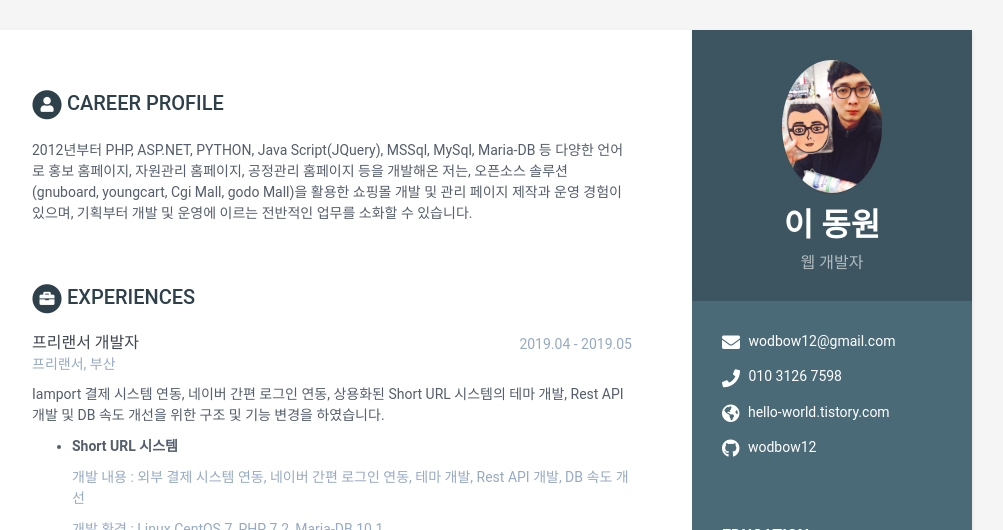
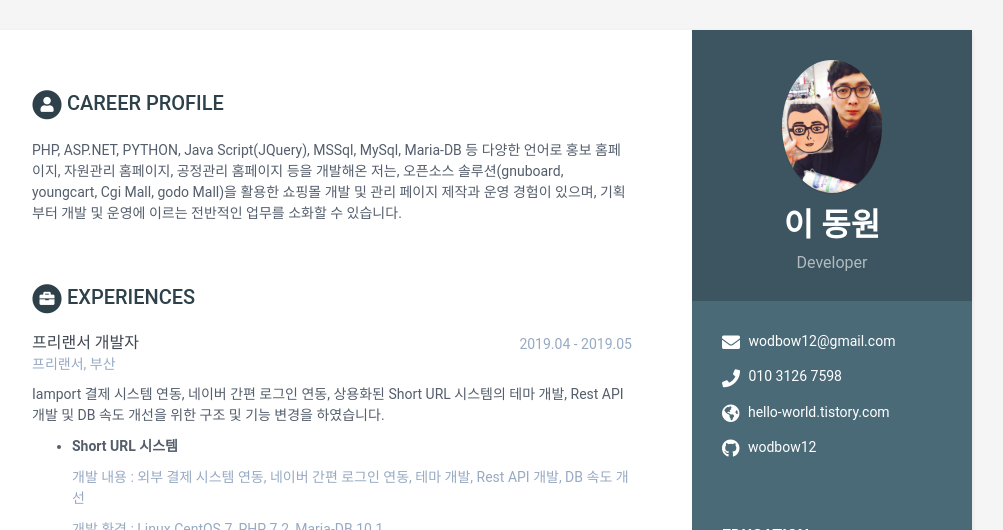
Before and after one commit to wodbow12/wodbow12.github.io, a Jekyll site: the page built from index.html, in a window 1280 px wide and 900 px high, cut to the strip 0-530 px from the top of the window. Shown: the whole strip, without its empty margins (168-1171 px from the left). Built offline with Jekyll 4.4.1, drawn with Linux system fonts in a browser that asks for light colours.

Commit message:
Update data.yml

```diff
--- a/_data/data.yml
+++ b/_data/data.yml
@@ -8,7 +8,7 @@ sidebar:
 
     # Profile information
     name: 이 동원
-    tagline: 웹 개발자
+    tagline: Developer
     avatar: dwlee2.png #place a 100x100 picture inside /assets/images/ folder and provide the name of the file below
 
     # Sidebar links
@@ -37,7 +37,7 @@ sidebar:
 career-profile:
     title: Career Profile
     summary: |
-      2012년부터 PHP, ASP.NET, PYTHON, Java Script(JQuery), MSSql, MySql, Maria-DB 등 다양한 언어로 홍보 홈페이지, 자원관리 홈페이지, 공정관리 홈페이지 등을 개발해온 저는, 오픈소스 솔루션(gnuboard, youngcart, Cgi Mall, godo Mall)을 활용한 쇼핑몰 개발 및 관리 페이지 제작과 운영 경험이 있으며, 기획부터 개발 및 운영에 이르는 전반적인 업무를 소화할 수 있습니다.
+      PHP, ASP.NET, PYTHON, Java Script(JQuery), MSSql, MySql, Maria-DB 등 다양한 언어로 홍보 홈페이지, 자원관리 홈페이지, 공정관리 홈페이지 등을 개발해온 저는, 오픈소스 솔루션(gnuboard, youngcart, Cgi Mall, godo Mall)을 활용한 쇼핑몰 개발 및 관리 페이지 제작과 운영 경험이 있으며, 기획부터 개발 및 운영에 이르는 전반적인 업무를 소화할 수 있습니다.
 
 
 education:
```
